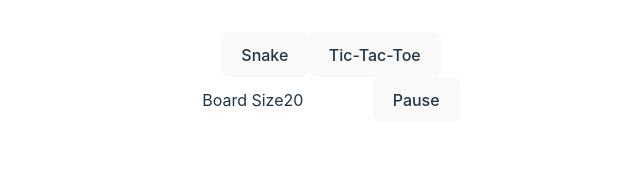
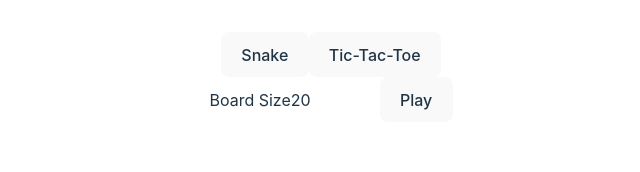
Before and after one commit to fractal-bootcamp/joshhenderson.tictactoe, a React (Vite) app: page / in a window 1280 px wide. Shown: the top 172 px of the page, without its empty margins (309-949 px from the left). Built offline with nearby package versions, Linux system fonts and the light colour scheme.

Commit message:
added play pause toggle

```diff
--- a/src/Snake/snake.tsx
+++ b/src/Snake/snake.tsx
@@ -280,7 +280,7 @@ export default function Snake() {
                     onChange={(e) => handleBoardSizeChange(Number(e.target.value))}
                     className="border border-gray-300 px-2 py-1 rounded"
                 />
-                <button onClick={handlePause}>Pause</button>
+                <button onClick={handlePause}>{paused ? 'Play' : 'Pause'}</button>
             </div>
 
             <GameBoard
```
